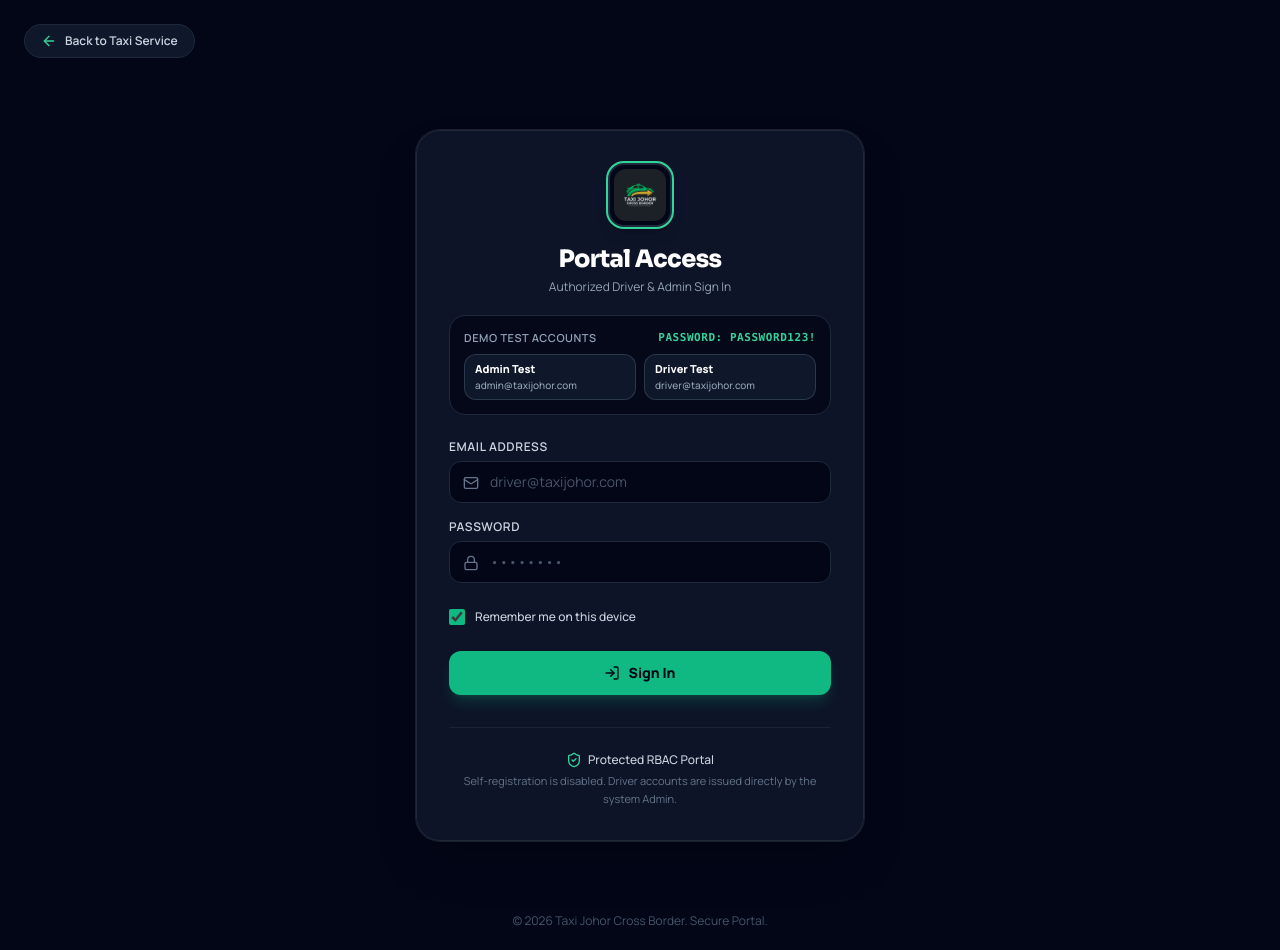
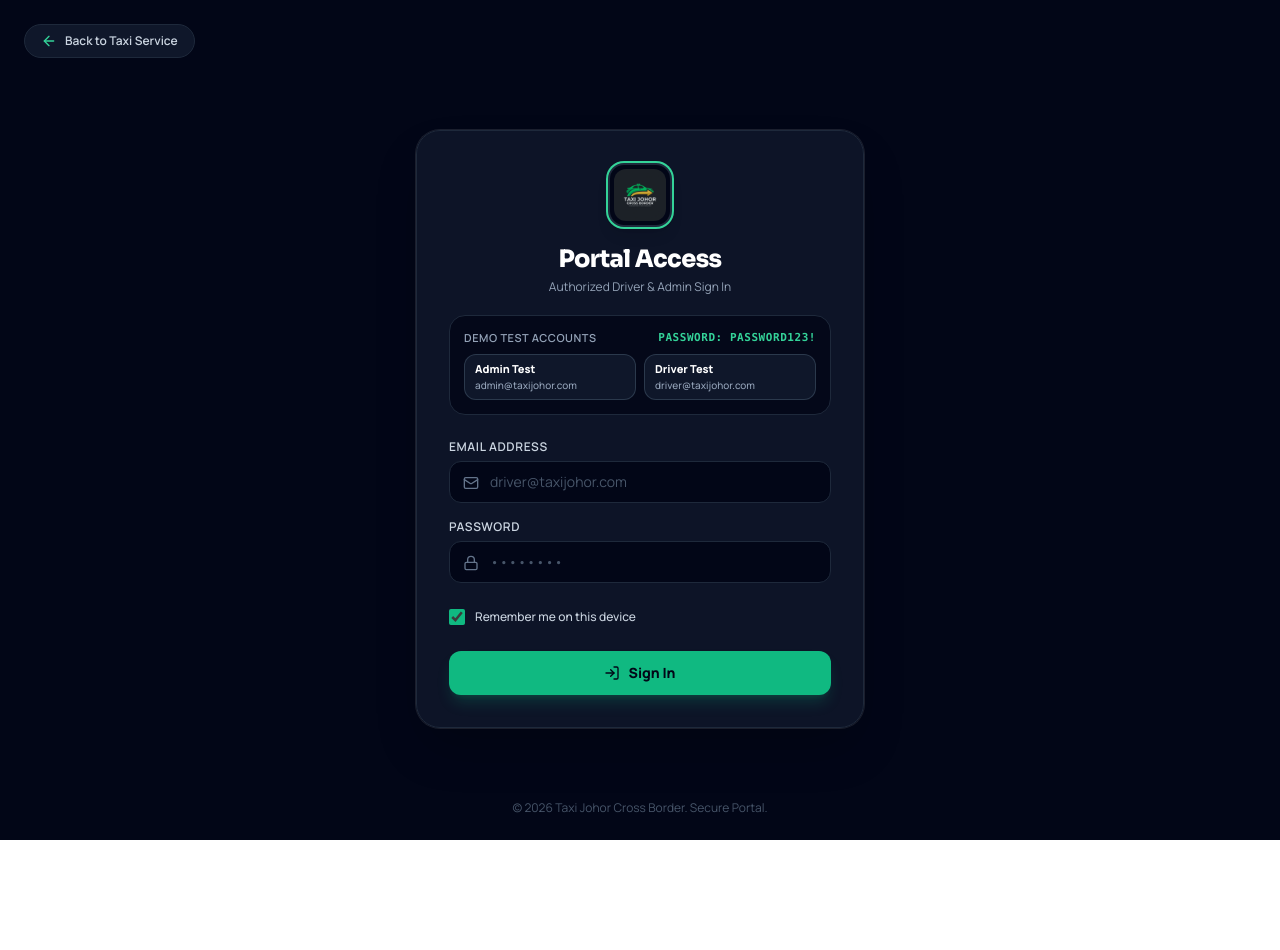
Before and after one commit to RifqiRazali/JohorTaxiCrossBorderWeb, a React (Vite) app in the folder apps/web/: page /login in a window 1280 px wide. Shown: the top 950 px of the page. After the commit the page ends 840 px from the top, so only its background shows below. Built offline with nearby package versions, Linux system fonts and the light colour scheme; no server answers; the HTML template or start-up script is replaced by a standard one.

Commit message:
Minor adjustment in login page

```diff
--- a/apps/web/src/pages/LoginPage.jsx
+++ b/apps/web/src/pages/LoginPage.jsx
@@ -2,7 +2,7 @@
 import { useNavigate, useLocation, Link } from 'react-router-dom';
 import { Helmet } from 'react-helmet';
 import { motion } from 'framer-motion';
-import { ShieldCheck, LogIn, ArrowLeft, Lock, Mail, AlertCircle } from 'lucide-react';
+import { LogIn, ArrowLeft, Lock, Mail, AlertCircle } from 'lucide-react';
 import { useAuth } from '../context/AuthContext';
 import { getValidationMessage, loginSchema } from '../lib/zodSchemas';
 import { isSupabaseConfigured, REMEMBER_ME_KEY } from '../lib/supabaseClient';
@@ -231,15 +231,6 @@
               )}
             </button>
           </form>
-
-          <div className="mt-8 border-t border-slate-800/80 pt-6 text-center text-xs text-slate-400">
-            <p className="flex items-center justify-center gap-1.5 font-medium text-slate-300">
-              <ShieldCheck className="h-4 w-4 text-emerald-400" /> Protected RBAC Portal
-            </p>
-            <p className="mt-1 text-[11px] leading-relaxed text-slate-500">
-              Self-registration is disabled. Driver accounts are issued directly by the system Admin.
-            </p>
-          </div>
         </motion.div>
       </main>
 
```
Also changed, not shown: 1 other file (tests, documents, lock files or other folders).
